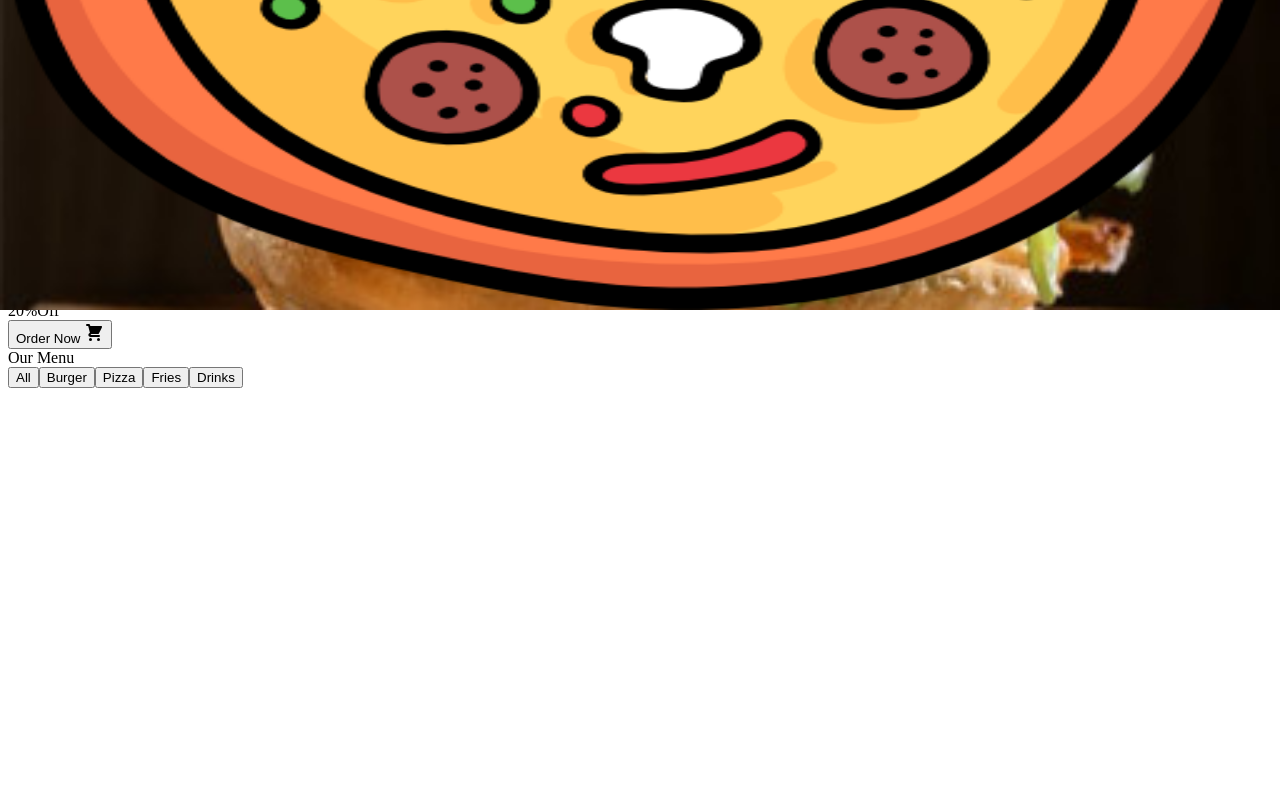
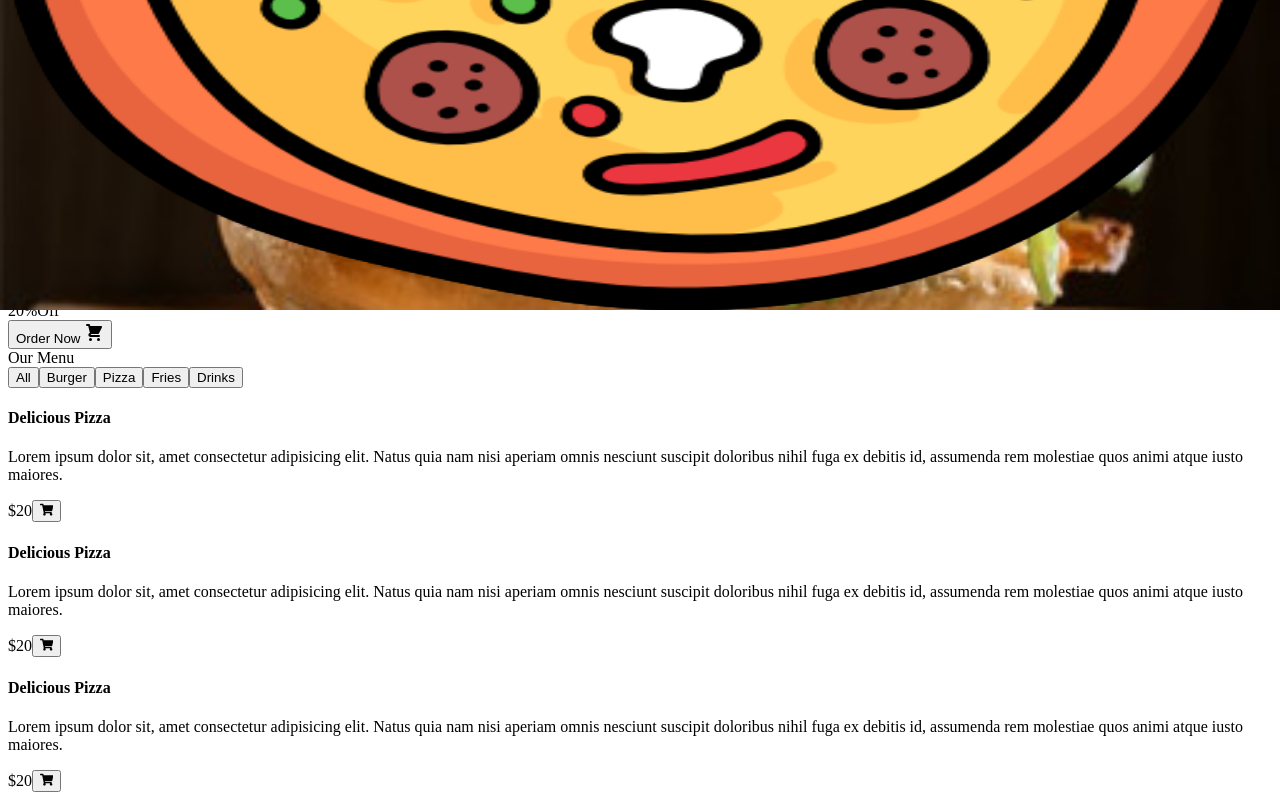
Before and after one commit to FatmanurGebesoglu/Next-Food-Ordering-App, a Next.js app: page /home in a window 1280 px wide. Shown: the part 490-1290 px from the top of the page. Before the commit the page ends 886 px from the top, so only its background shows below. Built offline with nearby package versions, Linux system fonts and the light colour scheme.

Commit message:
MenuItem component created

```diff
--- a/components/product/MenuItem.jsx
+++ b/components/product/MenuItem.jsx
@@ -1,17 +1,31 @@
-import Image from 'next/image'
-import React from 'react'
+import Image from "next/image";
+import React from "react";
+import { FaShoppingCart } from "react-icons/fa";
 
-const MenuItem=()=> {
+const MenuItem = () => {
   return (
-    <div>
-        <div className="relative w-40 h-40 z-50">
-            <Image src="/images/pizza.png" alt="" layout='fill'/>
+    <div className="bg-secondary rounded-3xl">
+      <div className="w-full  bg-[#f1f2f3] h-[210px] grid place-content-center rounded-bl-[46px] rounded-tl-2xl rounded-tr-2xl">
+        <div className="relative w-36 h-36 hover:scale-105 transition-all ">
+          <Image src="/images/pizza.png" alt="" fill  />
         </div>
-        <div>
+      </div>
+      <div className="p-[25px] text-white">
+        <h4 className="text-xl font-semibold">Delicious Pizza</h4>
+        <p className="text-[15px]">
+          Lorem ipsum dolor sit, amet consectetur adipisicing elit. Natus quia
+          nam nisi aperiam omnis nesciunt suscipit doloribus nihil fuga ex
+          debitis id, assumenda rem molestiae quos animi atque iusto maiores.
+        </p>
+        <div className="flex justify-between items-center mt-4 ">
+          <span>$20</span>
+          <button className="btn-primary !w-10 !sh-10 !rounded-full !p-0 grid place-content-center">
+            <FaShoppingCart />
+          </button>
+        </div>
+      </div>
+    </div>
+  );
+};
 
-        </div>
-    </div>
-  )
-}
-
-export default MenuItem
+export default MenuItem;
--- a/components/product/MenuWrapper.jsx
+++ b/components/product/MenuWrapper.jsx
@@ -1,24 +1,30 @@
-
-import React from 'react'
-import { Title } from '../ui/Title'
-import MenuItem from './MenuItem'
+import React from "react";
+import { Title } from "../ui/Title";
+import MenuItem from "./MenuItem";
 
 const MenuWrapper = () => {
   return (
-    <div className="container mx-auto flex flex-col items-center mt-5 mb-16">
+    <div className="container mx-auto mb-16  ">
+      <div className="flex flex-col items-center  w-full ">
         <Title addclass="text-[40px]">Our Menu</Title>
-        <div>
-            <button className="px-6 py-2 bg-secondary rounded-3xl text-white">All</button>
+        <div className="mt-10">
+          <button className="px-6 py-2 bg-secondary rounded-3xl text-white">
+            All
+          </button>
           <button className="px-6 py-2 rounded-3xl ">Burger</button>
           <button className="px-6 py-2 rounded-3xl ">Pizza</button>
           <button className="px-6 py-2 rounded-3xl">Fries</button>
           <button className="px-6 py-2rounded-3xl ">Drinks</button>
         </div>
-        <div className="mt-8">
+      </div>
+
+      <div className="mt-8 grid md:grid-cols-3 sm:grid-cols-2 grid-cols-1  gap-4">
+        <MenuItem />
+        <MenuItem />
         <MenuItem />
       </div>
     </div>
-  )
-}
+  );
+};
 
-export default MenuWrapper
+export default MenuWrapper;
```
Lines whose indentation alone changed are shown as unchanged.
